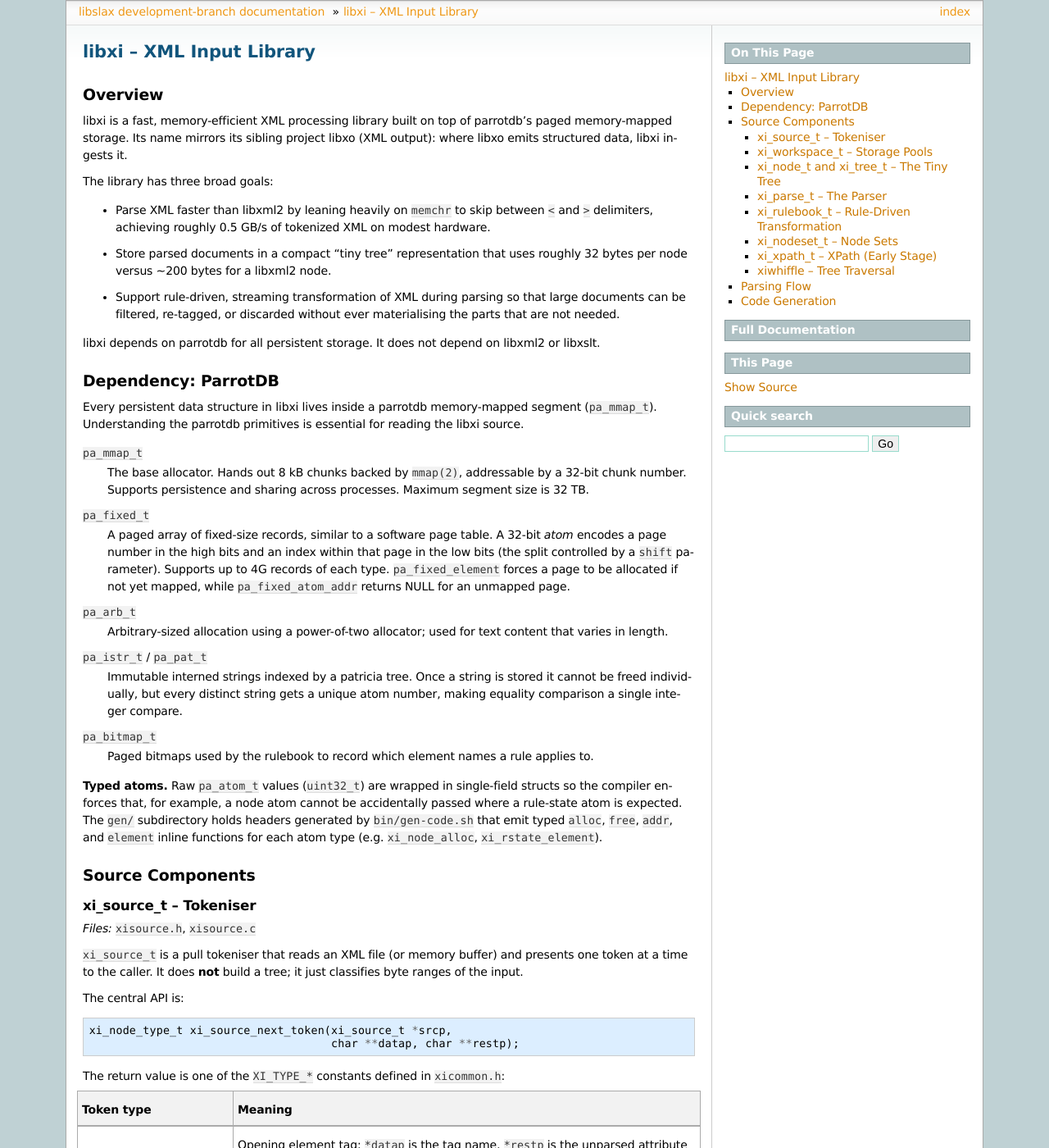
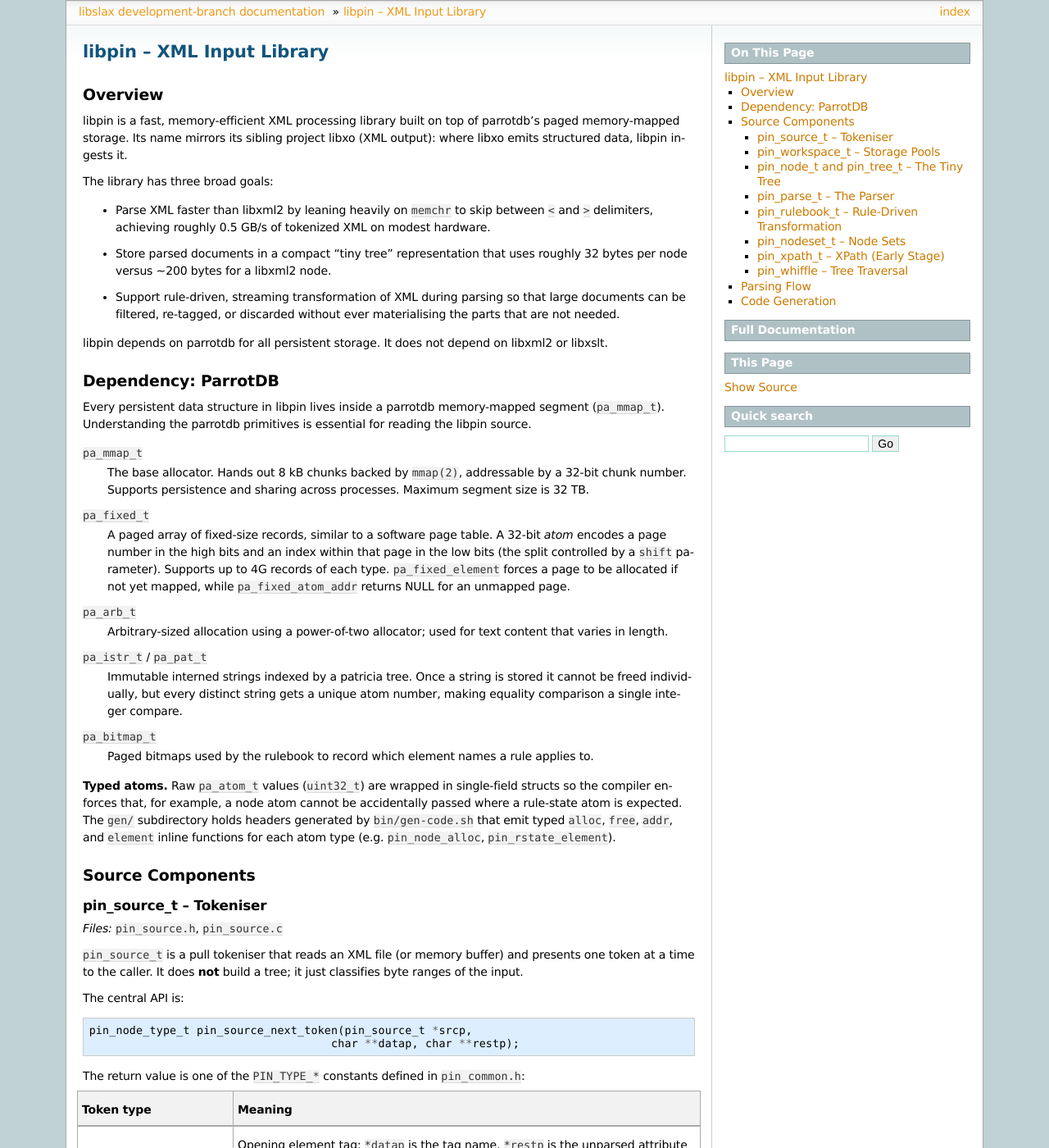
Before and after one commit to Juniper/libslax, a Sphinx documentation site: the page built from doc/libpin.rst, in a window 1280 px wide and 1400 px high. Shown: the whole window at 82% size. Built offline with Sphinx 7.4.7, drawn with Linux system fonts in a browser that asks for light colours; some of the changed text lies outside the part shown.

Commit message:
more libxi to libpin

```diff
--- a/doc/libpin.rst
+++ b/doc/libpin.rst
@@ -1,12 +1,12 @@
-libxi -- XML Input Library
+libpin -- XML Input Library
 ==========================
 
 Overview
 --------
 
-libxi is a fast, memory-efficient XML processing library built on top of
+libpin is a fast, memory-efficient XML processing library built on top of
 parrotdb's paged memory-mapped storage.  Its name mirrors its sibling
-project libxo (XML output): where libxo emits structured data, libxi
+project libxo (XML output): where libxo emits structured data, libpin
 ingests it.
 
 The library has three broad goals:
@@ -22,16 +22,16 @@ The library has three broad goals:
   that large documents can be filtered, re-tagged, or discarded without
   ever materialising the parts that are not needed.
 
-libxi depends on parrotdb for all persistent storage.  It does not depend
+libpin depends on parrotdb for all persistent storage.  It does not depend
 on libxml2 or libxslt.
 
 
 Dependency: ParrotDB
 --------------------
 
-Every persistent data structure in libxi lives inside a parrotdb
+Every persistent data structure in libpin lives inside a parrotdb
 memory-mapped segment (``pa_mmap_t``).  Understanding the parrotdb
-primitives is essential for reading the libxi source.
+primitives is essential for reading the libpin source.
 
 ``pa_mmap_t``
     The base allocator.  Hands out 8 kB chunks backed by ``mmap(2)``,
@@ -65,28 +65,28 @@ single-field structs so the compiler enforces that, for example, a node
 atom cannot be accidentally passed where a rule-state atom is expected.
 The ``gen/`` subdirectory holds headers generated by ``bin/gen-code.sh``
 that emit typed ``alloc``, ``free``, ``addr``, and ``element`` inline
-functions for each atom type (e.g. ``xi_node_alloc``, ``xi_rstate_element``).
+functions for each atom type (e.g. ``pin_node_alloc``, ``pin_rstate_element``).
 
 
 Source Components
 -----------------
 
-xi_source_t -- Tokeniser
+pin_source_t -- Tokeniser
 ~~~~~~~~~~~~~~~~~~~~~~~~
 
-*Files:* ``xisource.h``, ``xisource.c``
+*Files:* ``pin_source.h``, ``pin_source.c``
 
-``xi_source_t`` is a pull tokeniser that reads an XML file (or
+``pin_source_t`` is a pull tokeniser that reads an XML file (or
 memory buffer) and presents one token at a time to the caller.  It does
 **not** build a tree; it just classifies byte ranges of the input.
 
 The central API is::
 
-    xi_node_type_t xi_source_next_token(xi_source_t *srcp,
+    pin_node_type_t pin_source_next_token(pin_source_t *srcp,
                                         char **datap, char **restp);
 
-The return value is one of the ``XI_TYPE_*`` constants defined in
-``xicommon.h``:
+The return value is one of the ``PIN_TYPE_*`` constants defined in
+``pin_common.h``:
 
 .. list-table::
    :header-rows: 1
@@ -94,41 +94,41 @@ The return value is one of the ``XI_TYPE_*`` constants defined in
 
    * - Token type
      - Meaning
-   * - ``XI_TYPE_OPEN``
+   * - ``PIN_TYPE_OPEN``
      - Opening element tag; ``*datap`` is the tag name, ``*restp`` is the
        unparsed attribute string.
-   * - ``XI_TYPE_CLOSE``
+   * - ``PIN_TYPE_CLOSE``
      - Closing tag; ``*datap`` is the tag name.
-   * - ``XI_TYPE_EMPTY``
+   * - ``PIN_TYPE_EMPTY``
      - Self-closing tag (``<foo/>``); same fields as OPEN.
-   * - ``XI_TYPE_TEXT``
+   * - ``PIN_TYPE_TEXT``
      - Text content; ``*datap`` points to the start, ``*restp`` to the end
        (NUL termination is not always possible here).
-   * - ``XI_TYPE_UNESC``
+   * - ``PIN_TYPE_UNESC``
      - Unescaped text (from a ``<![CDATA[...]]>`` section).
-   * - ``XI_TYPE_COMMENT``
+   * - ``PIN_TYPE_COMMENT``
      - XML comment.
-   * - ``XI_TYPE_PI``
+   * - ``PIN_TYPE_PI``
      - Processing instruction.
-   * - ``XI_TYPE_ATSTR``
+   * - ``PIN_TYPE_ATSTR``
      - Attribute string (raw, unparsed).
-   * - ``XI_TYPE_ATTRIB``
+   * - ``PIN_TYPE_ATTRIB``
      - A single parsed attribute name/value pair.
-   * - ``XI_TYPE_EOF``
+   * - ``PIN_TYPE_EOF``
      - End of input.
 
 The tokeniser works by repeatedly calling ``memchr`` for the next ``<`` or
 ``>`` boundary rather than scanning byte-by-byte, which is the primary
 source of its speed advantage.
 
-Flags on ``xi_source_t`` (``XPSF_*``) control behaviour such as whitespace
+Flags on ``pin_source_t`` (``XPSF_*``) control behaviour such as whitespace
 trimming, ignoring comments, tracking line numbers, and whether the file
 is memory-mapped or read into a heap buffer.
 
-xi_workspace_t -- Storage Pools
+pin_workspace_t -- Storage Pools
 ~~~~~~~~~~~~~~~~~~~~~~~~~~~~~~~~
 
-*Files:* ``xiworkspace.h``, ``xiworkspace.c``
+*Files:* ``pin_workspace.h``, ``pin_workspace.c``
 
 A workspace owns the parrotdb tables that back a document (or a group of
 documents that share names).  Multiple trees can share a single workspace.
@@ -142,13 +142,13 @@ documents that share names).  Multiple trees can share a single workspace.
    * - ``xw_mmap``
      - Underlying ``pa_mmap_t`` segment.
    * - ``xw_nodes``
-     - ``pa_fixed_t`` of ``xi_node_t`` records (the tree nodes).
+     - ``pa_fixed_t`` of ``pin_node_t`` records (the tree nodes).
    * - ``xw_names`` / ``xw_names_index``
      - Interned element and attribute names (``pa_istr_t`` + ``pa_pat_t``).
        Two nodes with the same name atom are guaranteed to have identical
        names; comparison is O(1).
    * - ``xw_ns_map`` / ``xw_ns_map_index``
-     - Pool of ``xi_ns_map_t`` records mapping namespace prefixes to URIs.
+     - Pool of ``pin_ns_map_t`` records mapping namespace prefixes to URIs.
        Namespace handling collapses identical prefix→URI pairs to a single
        atom.
    * - ``xw_textpool``
@@ -156,15 +156,15 @@ documents that share names).  Multiple trees can share a single workspace.
    * - ``xw_nodeset_chunks`` / ``xw_nodeset_info``
      - Storage for node sets (see below).
 
-xi_node_t and xi_tree_t -- The Tiny Tree
+pin_node_t and pin_tree_t -- The Tiny Tree
 ~~~~~~~~~~~~~~~~~~~~~~~~~~~~~~~~~~~~~~~~~
 
-*Files:* ``xinode.h``, ``xitree.h``, ``xitree.c``
+*Files:* ``pin_node.h``, ``pin_tree.h``, ``pin_tree.c``
 
 The tree representation follows the *tiny tree* pattern: each node carries
 only two child-related pointers, keeping the node footprint at 32 bytes.
 
-``xi_node_t`` fields:
+``pin_node_t`` fields:
 
 .. list-table::
    :header-rows: 1
@@ -173,7 +173,7 @@ only two child-related pointers, keeping the node footprint at 32 bytes.
    * - Field
      - Meaning
    * - ``xn_type``
-     - Node type (``XI_TYPE_*``).
+     - Node type (``PIN_TYPE_*``).
    * - ``xn_depth``
      - Depth in the hierarchy (origin 1; 0 reserved for the virtual root).
    * - ``xn_flags``
@@ -196,55 +196,55 @@ The "last sibling points to parent" trick eliminates a separate parent
 pointer from every node.  Tree traversal uses depth comparisons to tell
 whether ``xn_next`` is a sibling or a parent link.
 
-``xi_tree_t`` wraps a ``xi_tree_info_t`` (which lives in the mmap and holds
+``pin_tree_t`` wraps a ``pin_tree_info_t`` (which lives in the mmap and holds
 the root node atom and maximum depth) together with a pointer to its
 workspace.
 
-**Insertion stack.**  The ``xi_insert_t`` structure maintains a depth-indexed
-stack of ``xi_istack_t`` frames, one per level of the open hierarchy.  Each
+**Insertion stack.**  The ``pin_insert_t`` structure maintains a depth-indexed
+stack of ``pin_istack_t`` frames, one per level of the open hierarchy.  Each
 frame records the current node atom and pointer, the last child appended
 (for O(1) sibling append), the active rule action, the current rulebook
 state, and the original element name (used when a rule renames a tag via
 ``use-tag``).
 
-xi_parse_t -- The Parser
+pin_parse_t -- The Parser
 ~~~~~~~~~~~~~~~~~~~~~~~~~
 
-*Files:* ``xiparse.h``, ``xiparse.c``
+*Files:* ``pin_parse.h``, ``pin_parse.c``
 
-``xi_parse_t`` ties together a source, a rulebook, and an insertion point.
-Calling ``xi_parse(parsep)`` drives the tokeniser loop: for each token it
+``pin_parse_t`` ties together a source, a rulebook, and an insertion point.
+Calling ``pin_parse(parsep)`` drives the tokeniser loop: for each token it
 consults the rulebook, executes the resulting action, and either inserts a
 node into the tree or discards it.
 
 The parser exposes two output mechanisms:
 
-* **Tree building** (default): nodes are inserted into the ``xi_insert_t``
-  tree via ``xi_insert_open`` / ``xi_insert_node`` / ``xi_insert_close``.
-* **Emit callback**: ``xi_parse_emit(parsep, func, opaque)`` walks the
+* **Tree building** (default): nodes are inserted into the ``pin_insert_t``
+  tree via ``pin_insert_open`` / ``pin_insert_node`` / ``pin_insert_close``.
+* **Emit callback**: ``pin_parse_emit(parsep, func, opaque)`` walks the
   completed tree and calls ``func`` for each node, useful for streaming
   results to a downstream consumer without holding the whole tree.
 
 The parser also holds a **default rule** (``xp_default_rule``) used when no
 rulebook is present or when the rulebook has no matching rule and no
 per-state default.  Out of the box this rule saves everything
-(``XIA_SAVE``).
+(``PIA_SAVE``).
 
-``xi_parse_set_default_rule`` lets the caller change the parser-level
-default (e.g. to ``XIA_DISCARD`` for a "discard unless explicitly saved"
+``pin_parse_set_default_rule`` lets the caller change the parser-level
+default (e.g. to ``PIA_DISCARD`` for a "discard unless explicitly saved"
 policy that complements state-specific rules).
 
-xi_rulebook_t -- Rule-Driven Transformation
+pin_rulebook_t -- Rule-Driven Transformation
 ~~~~~~~~~~~~~~~~~~~~~~~~~~~~~~~~~~~~~~~~~~~
 
-*Files:* ``xirules.h``, ``xirules.c``
+*Files:* ``pin_rules.h``, ``pin_rules.c``
 
 A *rulebook* is a compiled set of states and rules that controls how
 incoming elements are handled during parsing.  Rulebooks live in their own
 ``pa_mmap_t`` segment so they can be compiled once and memory-mapped into
 multiple parser processes.
 
-**States** (``xi_rstate_t``)
+**States** (``pin_rstate_t``)
     A state is a named set of rules active while the parser is at a certain
     depth or context.  Each state has:
 
@@ -252,13 +252,13 @@ multiple parser processes.
     * ``xrbs_default_rule`` -- fallback rule applied to any element not matched
       by an explicit rule.  If null the parser-level default applies.
 
-    The initial state (``XI_STATE_INITIAL``, id 1) is entered at parse start.
-    States are direct-indexed by their integer id, so ``xi_rstate_element``
+    The initial state (``PIN_STATE_INITIAL``, id 1) is entered at parse start.
+    States are direct-indexed by their integer id, so ``pin_rstate_element``
     (which forces page allocation) must be used rather than
-    ``xi_rstate_addr`` (which returns NULL for unmapped pages) when a script
+    ``pin_rstate_addr`` (which returns NULL for unmapped pages) when a script
     uses non-sequential state ids.
 
-**Rules** (``xi_rule_t``)
+**Rules** (``pin_rule_t``)
     Each rule carries:
 
     * ``xr_bitmap`` -- a ``pa_bitmap_t`` recording which element name atoms
@@ -270,7 +270,7 @@ multiple parser processes.
       the matched element's children.
     * ``xr_next`` -- next rule in the state's list.
 
-**Actions** (``xi_action_type_t``, ``XIA_*``)
+**Actions** (``pin_action_type_t``, ``PIA_*``)
 
 .. list-table::
    :header-rows: 1
@@ -278,27 +278,27 @@ multiple parser processes.
 
    * - Action
      - Behaviour
-   * - ``XIA_NONE``
+   * - ``PIA_NONE``
      - No action; effectively a no-op placeholder.
-   * - ``XIA_SAVE``
+   * - ``PIA_SAVE``
      - Insert the element (and its subtree) into the output tree.
-   * - ``XIA_SAVE_ATSTR``
+   * - ``PIA_SAVE_ATSTR``
      - Save the element and preserve the raw unparsed attribute string.
-   * - ``XIA_SAVE_ATTRIB``
+   * - ``PIA_SAVE_ATTRIB``
      - Save the element with fully parsed name/value attribute nodes.
-   * - ``XIA_EMIT``
+   * - ``PIA_EMIT``
      - Insert the element; equivalent to SAVE but semantically marks nodes
        intended for direct output rather than intermediate storage.
-   * - ``XIA_DISCARD``
+   * - ``PIA_DISCARD``
      - Push a *phantom frame* onto the insertion stack (no node allocated).
        All children, including nested elements, are silently dropped.  On the
        matching close tag the phantom frame is popped and parsing resumes
        normally.
-   * - ``XIA_RETURN``
-     - Force ``xi_parse()`` to return to the caller, enabling incremental or
+   * - ``PIA_RETURN``
+     - Force ``pin_parse()`` to return to the caller, enabling incremental or
        co-routine-style parsing.
 
-**Rule matching.**  ``xi_rulebook_find`` walks the explicit rule list for the
+**Rule matching.**  ``pin_rulebook_find`` walks the explicit rule list for the
 current state, testing each rule's bitmap against the incoming element's name
 atom.  On a miss it falls back to the state's ``xrbs_default_rule`` before
 returning NULL (which causes the parser-level default to apply).
@@ -323,42 +323,42 @@ The ``action`` attribute on ``<state>`` sets the state's default rule.  The
 causes child elements to be matched against the named state.  ``use-tag``
 renames the emitted element.
 
-``xi_rulebook_setup`` parses a script file using a parser instance (the
-rulebook compiler is itself built on libxi) and populates the rulebook's
+``pin_rulebook_setup`` parses a script file using a parser instance (the
+rulebook compiler is itself built on libpin) and populates the rulebook's
 ``pa_mmap_t`` with the resulting state and rule arrays.
 
-xi_nodeset_t -- Node Sets
+pin_nodeset_t -- Node Sets
 ~~~~~~~~~~~~~~~~~~~~~~~~~
 
-*Files:* ``xinodeset.h``
+*Files:* ``pin_nodeset.h``
 
 A node set is an ordered collection of node atom references, implemented as
 a singly-linked list of fixed-size *chunks*.  Each chunk is a page of
 ``pa_atom_t`` values (default 256 per chunk, configurable).  An
-``xi_nodeset_info_t`` record in the mmap holds the head and tail of the
-chunk chain; a heap-side ``xi_nodeset_t`` wraps it with a workspace pointer.
+``pin_nodeset_info_t`` record in the mmap holds the head and tail of the
+chunk chain; a heap-side ``pin_nodeset_t`` wraps it with a workspace pointer.
 
-Node sets support four semantic types (``XI_NSTYPE_*``): normal, result-tree
+Node sets support four semantic types (``PIN_NSTYPE_*``): normal, result-tree
 fragment (RTF), normal variable, and mutable variable -- mirroring XSLT
 concepts for future use in the XSLT replacement.
 
-xi_xpath_t -- XPath (Early Stage)
+pin_xpath_t -- XPath (Early Stage)
 ~~~~~~~~~~~~~~~~~~~~~~~~~~~~~~~~~~
 
-*Files:* ``xixpath.h``, ``xixpath.c``
+*Files:* ``pin_xpath.h``, ``pin_xpath.c``
 
 The XPath subsystem is in an early design phase.  The header defines the
-outline of a compiled XPath expression as a tree of ``xi_xpath_op_t`` nodes
+outline of a compiled XPath expression as a tree of ``pin_xpath_op_t`` nodes
 (operations: name-test, node-type test, predicate, OR, AND, NOT) and an
-evaluation context (``xi_xpath_context_t``) and result type
-(``xi_xpath_result_t``).  No evaluation engine exists yet.
+evaluation context (``pin_xpath_context_t``) and result type
+(``pin_xpath_result_t``).  No evaluation engine exists yet.
 
-xiwhiffle -- Tree Traversal
+pin_whiffle -- Tree Traversal
 ~~~~~~~~~~~~~~~~~~~~~~~~~~~~
 
-*Files:* ``xiwhiffle.h``, ``xiwhiffle.c``
+*Files:* ``pin_whiffle.h``, ``pin_whiffle.c``
 
-``xi_whiffle_test`` is a utility that exercises tree traversal ("whiffling"
+``pin_whiffle_test`` is a utility that exercises tree traversal ("whiffling"
 through the tree in the sense of scanning forward through siblings and
 descending into children).  It serves as a performance and correctness harness
 for the tiny-tree layout.
@@ -369,41 +369,41 @@ Parsing Flow
 
 The following sequence describes a typical parse with a rulebook::
 
-    xi_workspace_t *xwp = xi_workspace_open(pmap, "doc");
-    xi_rulebook_t  *xrb = xi_rulebook_open("script.xi");
+    pin_workspace_t *xwp = pin_workspace_open(pmap, "doc");
+    pin_rulebook_t  *xrb = pin_rulebook_open("script.in");
 
-    xi_parse_t *parsep = xi_parse_open(pmap, xwp, "doc",
+    pin_parse_t *parsep = pin_parse_open(pmap, xwp, "doc",
                                        "input.xml", XPSF_IGNORE_WS);
-    xi_parse_set_rulebook(parsep, xrb);
+    pin_parse_set_rulebook(parsep, xrb);
 
-    xi_parse(parsep);           /* drives the tokeniser loop */
+    pin_parse(parsep);           /* drives the tokeniser loop */
 
-    xi_parse_emit_xml(parsep, stdout);  /* write the result */
+    pin_parse_emit_xml(parsep, stdout);  /* write the result */
 
-    xi_parse_destroy(parsep);
-    xi_rulebook_close(xrb);
+    pin_parse_destroy(parsep);
+    pin_rulebook_close(xrb);
 
-Inside ``xi_parse``:
+Inside ``pin_parse``:
 
-1. ``xi_source_next_token`` returns the next token type and data pointers.
-2. For ``XI_TYPE_OPEN`` / ``XI_TYPE_EMPTY``, the element name is interned in
-   the workspace name pool and ``xi_rulebook_find`` is called with the
+1. ``pin_source_next_token`` returns the next token type and data pointers.
+2. For ``PIN_TYPE_OPEN`` / ``PIN_TYPE_EMPTY``, the element name is interned in
+   the workspace name pool and ``pin_rulebook_find`` is called with the
    current stack-top state to locate a matching rule.
 3. The rule action is dispatched:
 
-   * ``XIA_SAVE`` / ``XIA_EMIT``: ``xi_insert_open`` allocates a new
-     ``xi_node_t``, links it as a child of the current frame, and pushes a
+   * ``PIA_SAVE`` / ``PIA_EMIT``: ``pin_insert_open`` allocates a new
+     ``pin_node_t``, links it as a child of the current frame, and pushes a
      new frame.  If the rule specifies ``xr_new_state``, the new frame's
      ``xs_statep`` is set to the target state so child lookups use it.
-   * ``XIA_DISCARD``: a phantom frame (``xs_node == NULL``,
-     ``xs_action == XIA_DISCARD``) is pushed.  Subsequent calls to
-     ``xi_insert_open`` and ``xi_insert_node`` detect this frame and return
+   * ``PIA_DISCARD``: a phantom frame (``xs_node == NULL``,
+     ``xs_action == PIA_DISCARD``) is pushed.  Subsequent calls to
+     ``pin_insert_open`` and ``pin_insert_node`` detect this frame and return
      immediately without allocating.  Child elements inside a discard frame
      push additional phantom frames so that arbitrary nesting is handled
      correctly.
-4. For ``XI_TYPE_TEXT``, ``xi_insert_node`` allocates a text node in the
+4. For ``PIN_TYPE_TEXT``, ``pin_insert_node`` allocates a text node in the
    text pool unless the current frame is a phantom discard frame.
-5. For ``XI_TYPE_CLOSE``, ``xi_insert_close`` pops the current frame.  If
+5. For ``PIN_TYPE_CLOSE``, ``pin_insert_close`` pops the current frame.  If
    the frame is a phantom discard frame it is simply discarded; otherwise the
    parent frame's last-child hint is updated for O(1) sibling appends.
 
@@ -411,19 +411,19 @@ Code Generation
 ---------------
 
 The ``gen/`` directory (produced by ``bin/gen-code.sh``) contains inline
-function sets for each typed atom kind used in libxi:
+function sets for each typed atom kind used in libpin:
 
-* ``xi_rule_id_gen.h`` / ``xi_rstate_id_gen.h`` -- atom type declarations
+* ``pin_rule_id_gen.h`` / ``pin_rstate_id_gen.h`` -- atom type declarations
   (wrapping ``pa_fixed_atom_t``).
-* ``xi_rule_id_funcs_gen.h`` / ``xi_rstate_id_funcs_gen.h`` -- typed
+* ``pin_rule_id_funcs_gen.h`` / ``pin_rstate_id_funcs_gen.h`` -- typed
   ``alloc``, ``free``, ``addr``, and ``element`` functions for rules and
-  states inside a ``xi_rulebook_t``.
-* ``xi_node_gen.h`` / ``xi_ns_map_gen.h`` -- same for nodes and namespace
-  map entries inside a ``xi_workspace_t``.
-* ``xi_nodeset_chunk_gen.h`` / ``xi_nodeset_info_gen.h`` -- for node set
+  states inside a ``pin_rulebook_t``.
+* ``pin_node_gen.h`` / ``pin_ns_map_gen.h`` -- same for nodes and namespace
+  map entries inside a ``pin_workspace_t``.
+* ``pin_nodeset_chunk_gen.h`` / ``pin_nodeset_info_gen.h`` -- for node set
   chunks and info records.
 
-The ``element`` variant (e.g. ``xi_rstate_element``) calls
+The ``element`` variant (e.g. ``pin_rstate_element``) calls
 ``pa_fixed_element``, which allocates the underlying page if it has not yet
 been mapped.  This is required for direct-indexed access patterns (such as
 rulebook state lookup by id) where pages may not have been allocated in
```
